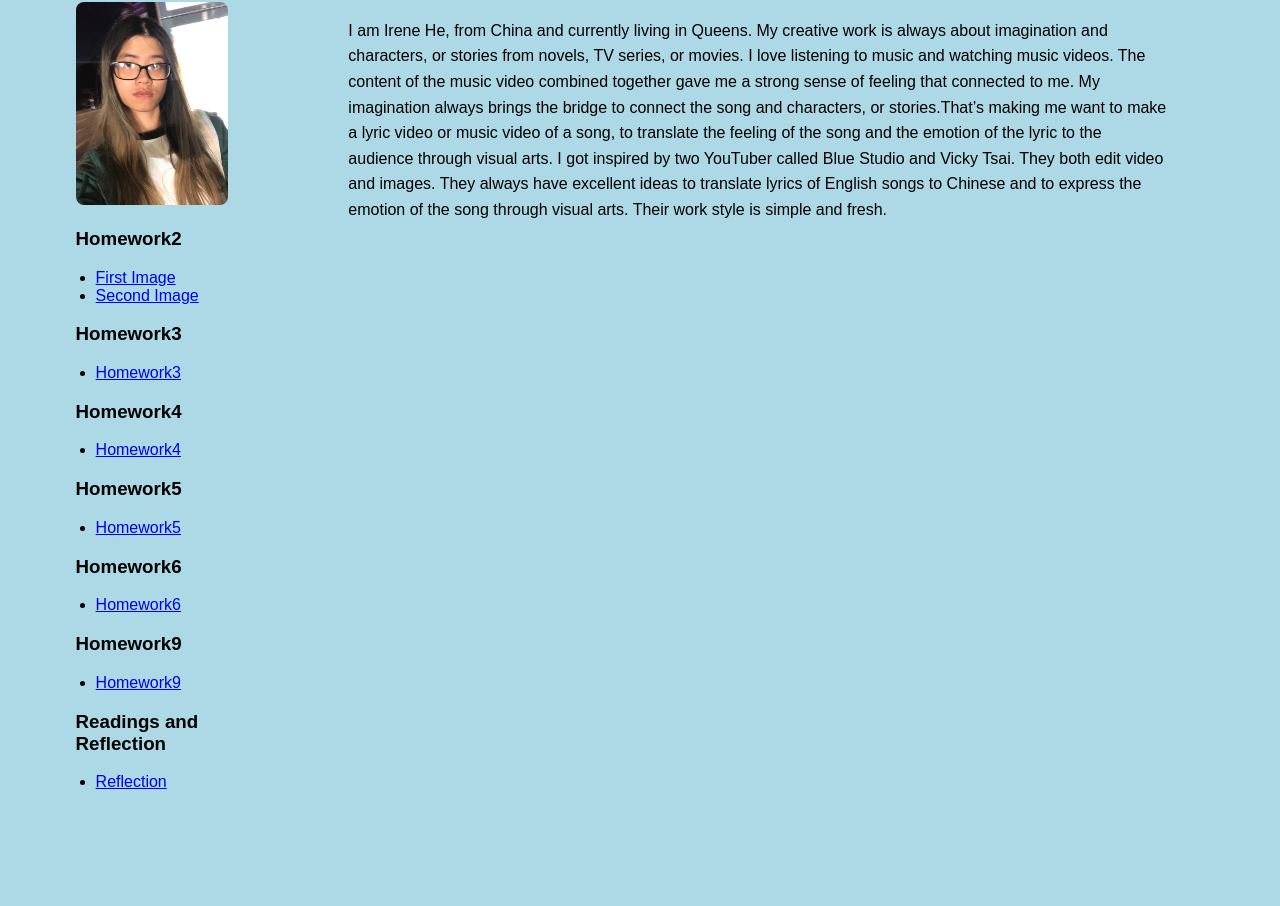
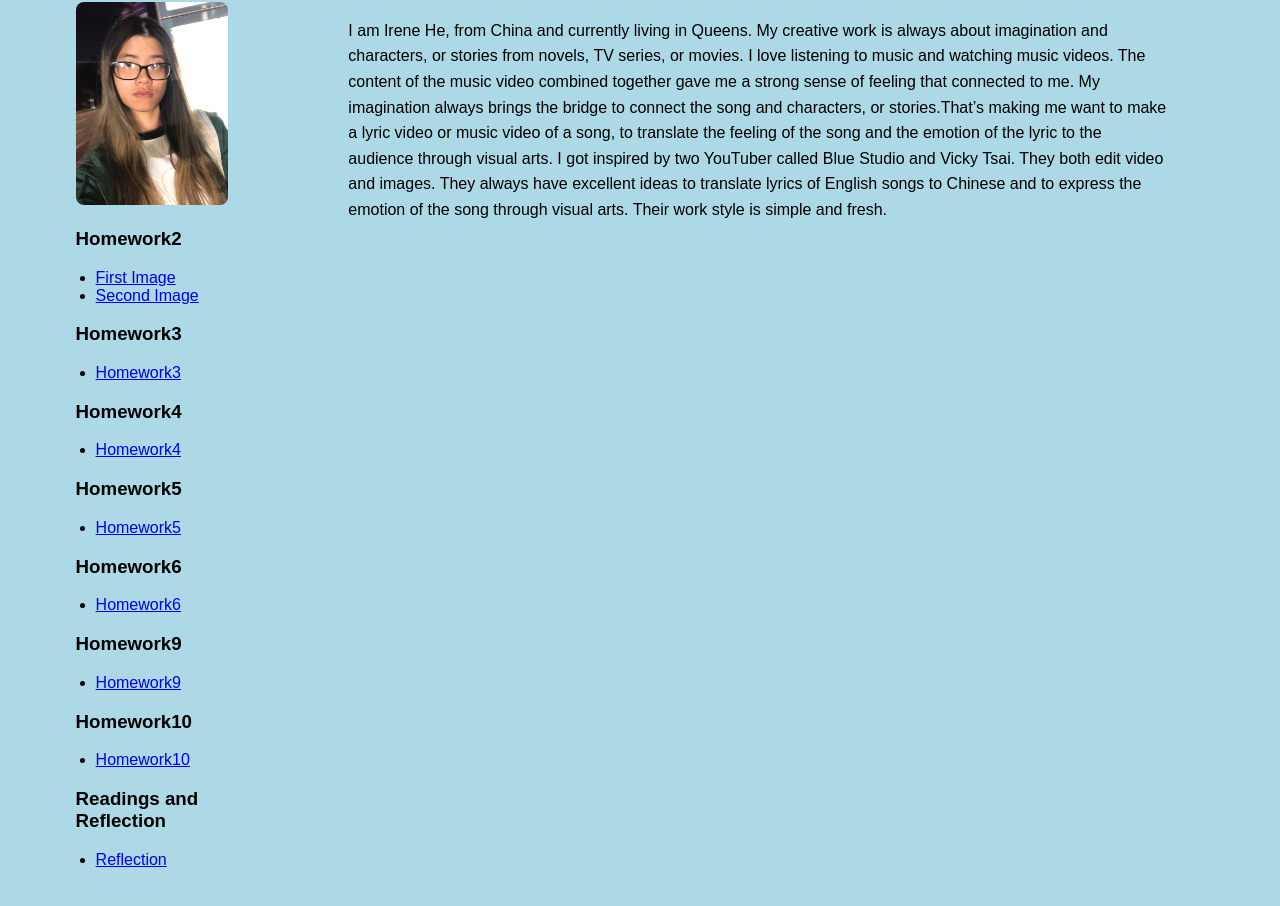
Before and after one commit to Irene06he/irene-he-website-medp150, a plain HTML site: page index.html in a window 1280 px wide. Shown: the part 78-984 px from the top of the page. Before the commit the page ends 929 px from the top, so only its background shows below. Drawn offline with Linux system fonts and the light colour scheme.

Commit message:
Update index.html

```diff
--- a/index.html
+++ b/index.html
@@ -57,6 +57,12 @@
             <a href = "Homework9.html"> Homework9</a>
           </li>
         </ul>
+        <h3> Homework10 </h3>
+        <ul>
+          <li>
+            <a href = "Homework10.html"> Homework10</a>
+          </li>
+        </ul>
 
         <h3>Readings and Reflection</h3>
         <ul>
```
